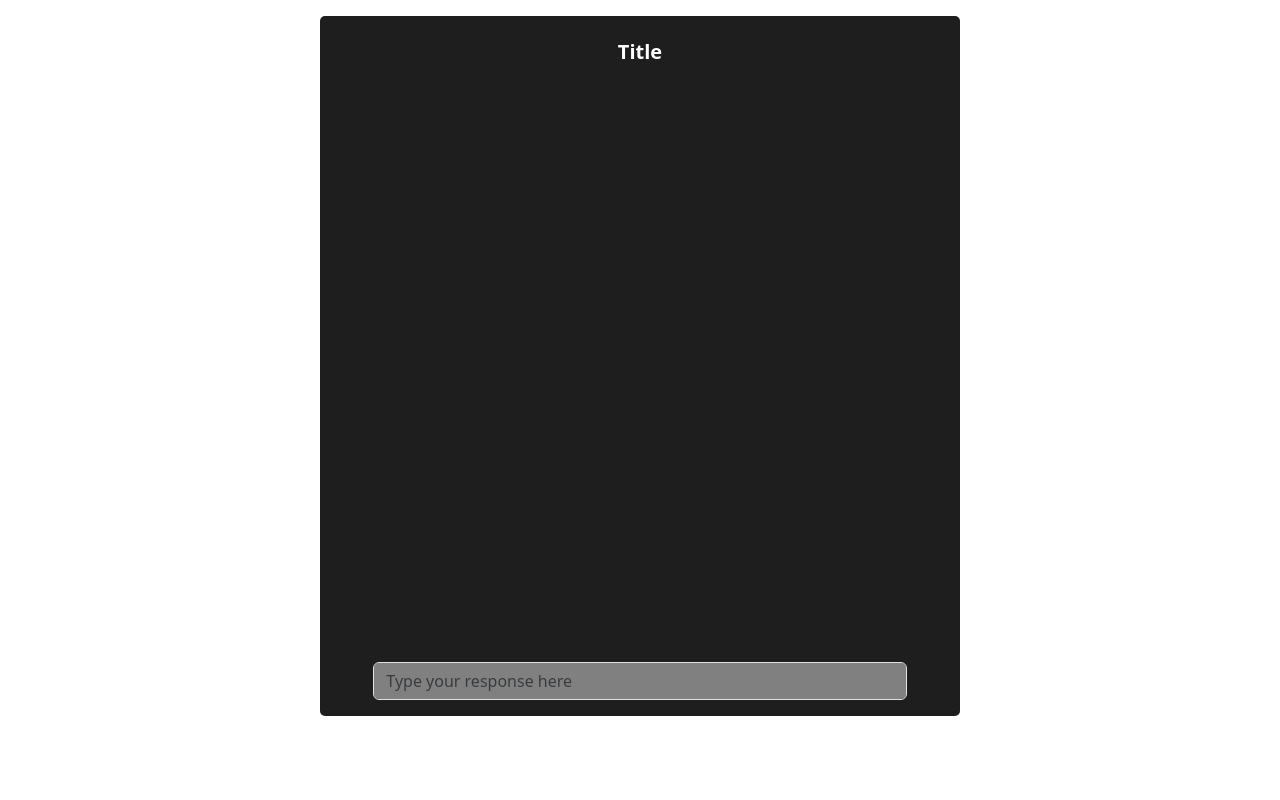
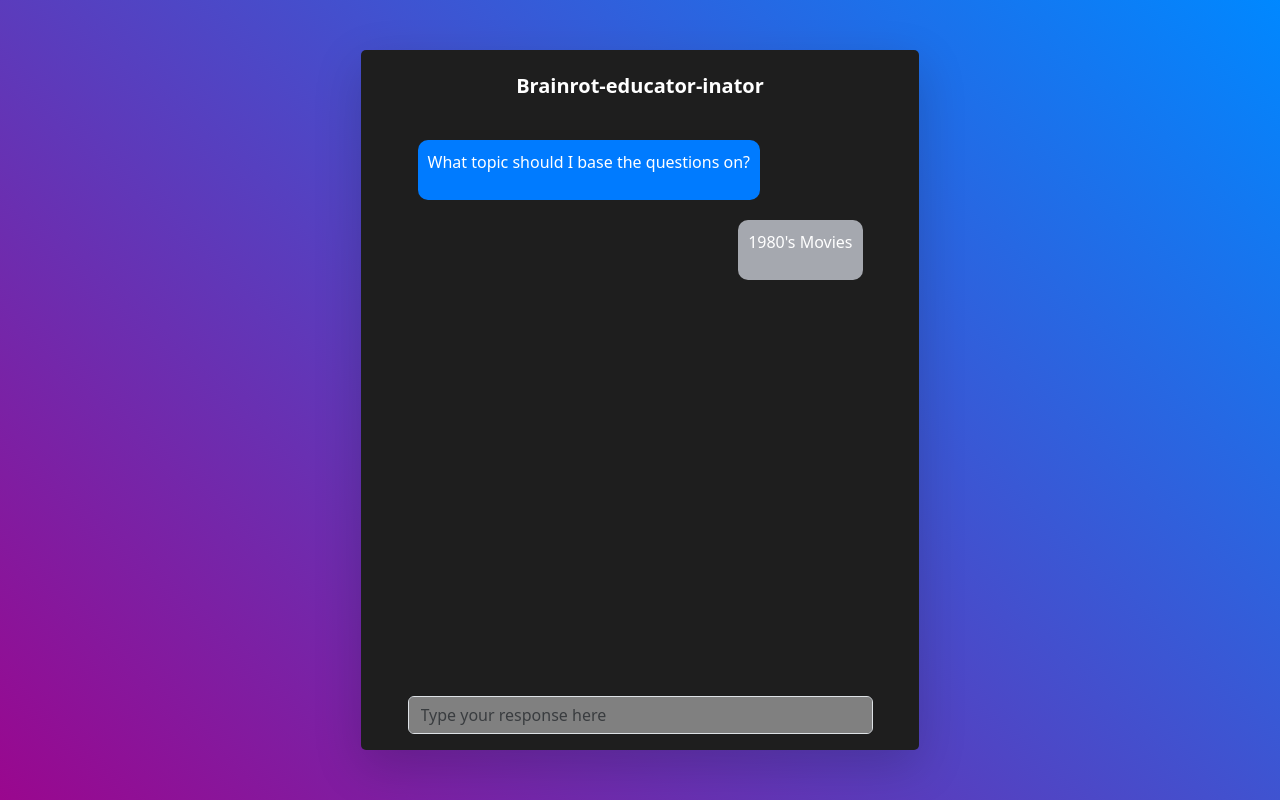
Before and after one commit to joehall02/Brainrot-educator-inator, a React (Create React App) app in the folder frontend/: page / in a window 1280 px wide. Built offline with nearby package versions, Linux system fonts and the light colour scheme.

Commit message:
configured services.js file to send requests to the backend, improved chatbot interface and added message component, added gradient background

```diff
--- /dev/null
+++ b/frontend/src/App.css
@@ -0,0 +1,4 @@
+.animated-background {
+    background: rgb(154,7,142);
+    background: linear-gradient(42deg, rgba(154,7,142,1) 0%, rgba(0,136,255,1) 100%);
+}
--- a/frontend/src/App.js
+++ b/frontend/src/App.js
@@ -1,10 +1,13 @@
-import Chatbot from "./Components/Chatbot";
+import Chatbot from "./Components/Chatbot/Chatbot";
 import "bootstrap/dist/css/bootstrap.min.css";
+import "./App.css";
 
 function App() {
   return (
-    <div className="App">
-      <Chatbot />
+    <div className="d-flex align-items-center justify-content-center vh-100 animated-background">
+      <div className="container">
+        <Chatbot />
+      </div>
     </div>
   );
 }
--- a/frontend/src/Components/Chatbot.js
+++ /dev/null
@@ -1,29 +0,0 @@
-import "./Chatbot.css";
-
-const Chatbot = () => {
-  return (
-    <div>
-      <div className="d-flex justify-content-center mt-3">
-        {/* Chatbot background */}
-        <div className="d-flex col-12 col-lg-6 mb-4 justify-content-center chatbot-background">
-          {/* Chatbot container */}
-          <div className="d-flex justify-content-center flex-column col-12 col-lg-10">
-            {/* Chatbot messages */}
-            <div className="d-flex flex-column col-11 col-lg-12 overflow-auto mx-auto" style={{ maxHeight: "620px" }}>
-              {/* Conversation title */}
-              <div className="d-flex text-center flex-column py-4 col-12" aria-label="Conversation Title">
-                <h5 className="text-white fw-bold mx-auto">Title</h5>
-              </div>
-            </div>
-            {/* Chatbot input */}
-            <div className="mt-auto col-11 col-lg-12 mb-3 mx-auto" aria-label="Chatbot Message Input">
-              <input type="text" className="form-control text-white" placeholder="Type your response here" style={{ backgroundColor: "#808080" }} />
-            </div>
-          </div>
-        </div>
-      </div>
-    </div>
-  );
-};
-
-export default Chatbot;
--- /dev/null
+++ b/frontend/src/Components/Chatbot/Chatbot.js
@@ -0,0 +1,30 @@
+import "./Chatbot.css";
+import Message from "../Message/Message";
+import { generateQuestions, generateScript, generateVoiceover, splitVoiceover } from "../../apiServices";
+
+const Chatbot = () => {
+  return (
+    <div className="d-flex justify-content-center">
+      {/* Chatbot background */}
+      <div className="d-flex col-10 col-lg-6 justify-content-center shadow-lg chatbot-background">
+        {/* Chatbot container */}
+        <div className="d-flex flex-column col-10 overflow-auto">
+          {/* Conversation title */}
+          <div className="py-4 col-12">
+            <h5 className="text-white fw-bold text-center">Brainrot-educator-inator</h5>
+          </div>
+
+          <Message isUser={false} text={"What topic should I base the questions on?"} />
+          <Message isUser={true} text={"1980's Movies"} />
+
+          {/* Chatbot input */}
+          <div className="mt-auto col-12 mb-3">
+            <input type="text" className="form-control text-white" placeholder="Type your response here" style={{ backgroundColor: "#808080" }} />
+          </div>
+        </div>
+      </div>
+    </div>
+  );
+};
+
+export default Chatbot;
--- /dev/null
+++ b/frontend/src/Components/Message/Message.css
@@ -0,0 +1,33 @@
+
+/* Style for the user message */
+.user-message {
+    background-color: #A5A8AF;
+    border-radius: 10px;
+    padding: 10px;
+    margin: 10px;
+    display: inline-block;
+    max-width: 80%;
+    word-wrap: break-word;
+    font-size: 1em;
+    color: #000;
+}
+
+/* Styles for the chatbot message */
+.chatbot-message {
+    background-color: #007bff;
+    border-radius: 10px;
+    padding: 10px;
+    margin: 10px;
+    display: inline-block;
+    max-width: 80%;
+    word-wrap: break-word;
+    font-size: 1em;
+    color: #fff;
+}
+
+@media (max-width: 600px) {
+    .user-message,
+    .chatbot-message {
+        font-size: 0.8em;
+    }
+}
--- /dev/null
+++ b/frontend/src/Components/Message/Message.js
@@ -0,0 +1,16 @@
+import "./Message.css";
+
+const Message = ({ isUser, text, audiosrc }) => {
+  const messageStyle = isUser ? "user-message" : "chatbot-message";
+  const justifyContent = isUser ? "justify-content-end" : "justify-content-start";
+
+  return (
+    <div className={`d-flex ${justifyContent}`}>
+      <div className={`${messageStyle} text-white`}>
+        <p>{text}</p>
+      </div>
+    </div>
+  );
+};
+
+export default Message;
```
Also changed, not shown: frontend/src/apiServices.js (+8 -0 lines), frontend/src/Components/Chatbot/Chatbot.css (renamed from frontend/src/Components/Chatbot.css).
